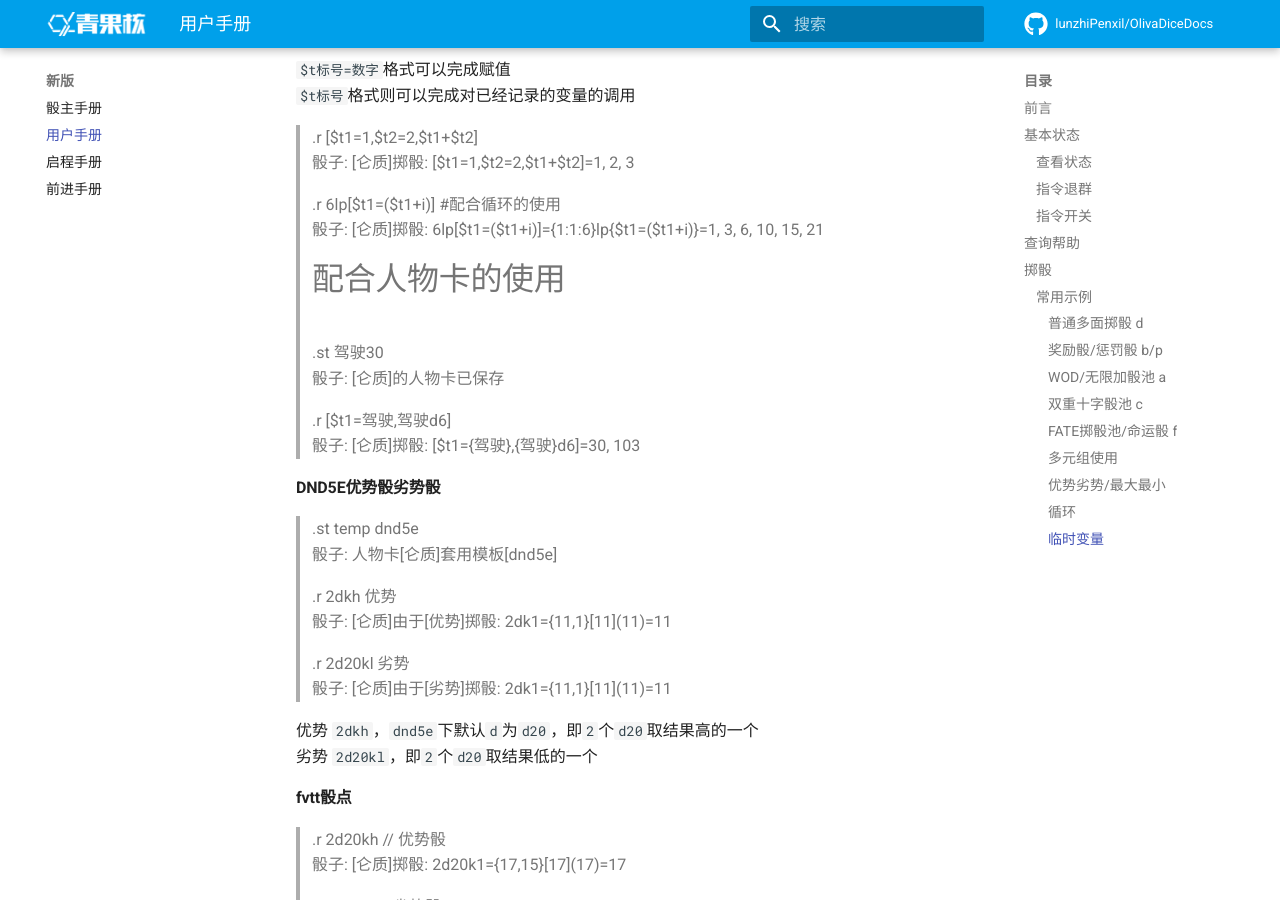
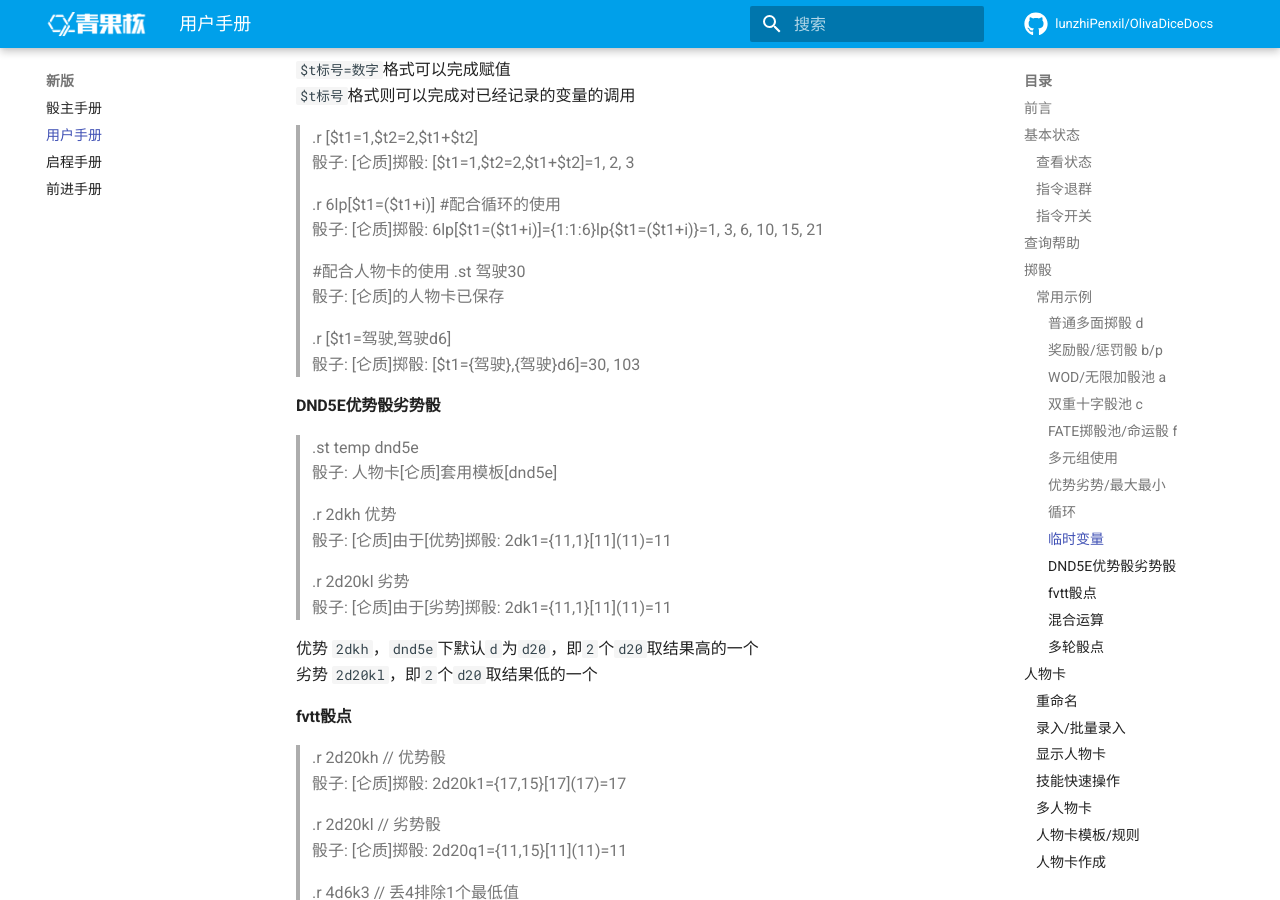
Before and after one commit to lunzhiPenxil/OlivaDiceDocs, an MkDocs documentation site: the page built from docs/OlivaDice3_User_Manual.md, in a window 1280 px wide and 900 px high, scrolled down 9847 px. Built offline with MkDocs 1.6.1 and Material for MkDocs 9.7.7, drawn with Linux system fonts in a browser that asks for light colours; comment, search, counter and statistics services are not loaded.

Commit message:
解决目录未正常生成的问题

```diff
--- a/docs/OlivaDice3_User_Manual.md
+++ b/docs/OlivaDice3_User_Manual.md
@@ -343,18 +343,18 @@ AfB
 `$t标号=数字`格式可以完成赋值
 `$t标号`格式则可以完成对已经记录的变量的调用
 
-> .r [$t1=1,$t2=2,$t1+$t2]
-> 骰子: [仑质]掷骰: [$t1=1,$t2=2,$t1+$t2]=1, 2, 3
+> .r \[$t1=1,$t2=2,$t1+$t2\]
+> 骰子: \[仑质\]掷骰: \[$t1=1,$t2=2,$t1+$t2\]=1, 2, 3
 >
-> .r 6lp[$t1=($t1+i)]  #配合循环的使用
-> 骰子: [仑质]掷骰: 6lp[$t1=($t1+i)]={1:1:6}lp{$t1=($t1+i)}=1, 3, 6, 10, 15, 21
+> .r 6lp\[$t1=($t1+i)\]  #配合循环的使用
+> 骰子: \[仑质\]掷骰: 6lp\[$t1=($t1+i)\]={1:1:6}lp{$t1=($t1+i)}=1, 3, 6, 10, 15, 21
 >
-> #配合人物卡的使用
+> \#配合人物卡的使用
 > .st 驾驶30
-> 骰子: [仑质]的人物卡已保存
+> 骰子: \[仑质\]的人物卡已保存
 >
-> .r [$t1=驾驶,驾驶d6]
-> 骰子: [仑质]掷骰: [$t1={驾驶},{驾驶}d6]=30, 103
+> .r \[$t1=驾驶,驾驶d6\]
+> 骰子: \[仑质\]掷骰: [$t1={驾驶},{驾驶}d6\]=30, 103
 
 #### DND5E优势骰劣势骰
 > .st temp dnd5e
```
